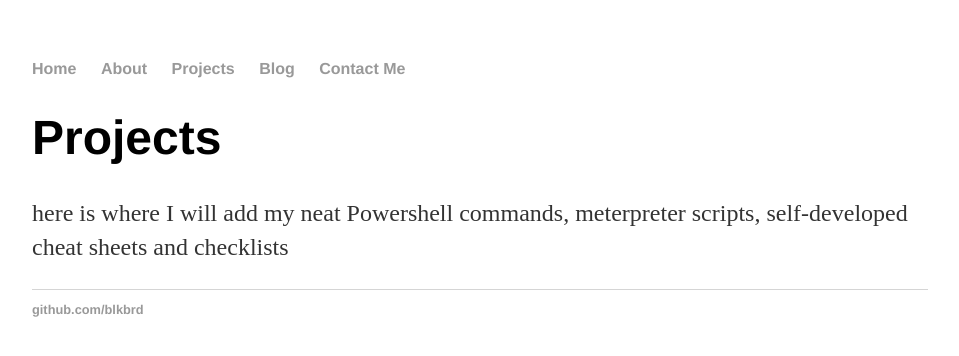
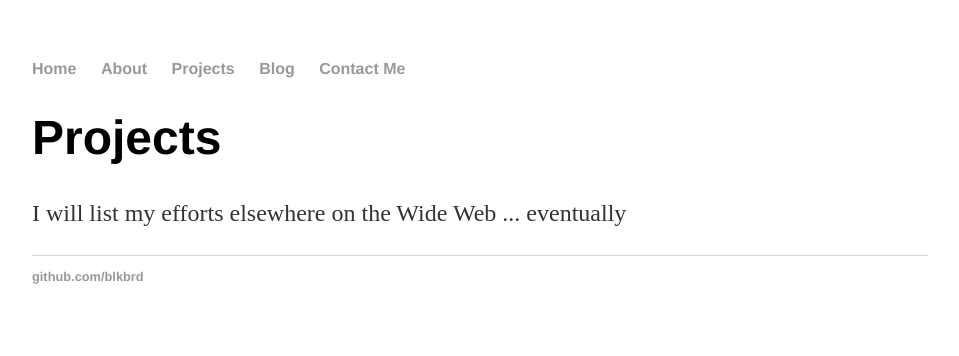
Before and after one commit to blkbrd/blkbrd.github.io, a Jekyll site: the page built from projects/index.html, in a window 1280 px wide. Shown: the top 356 px of the page, without its empty margins (160-1119 px from the left). Built offline with Jekyll 4.4.1, drawn with Linux system fonts in a browser that asks for light colours.

Commit message:
Update index.html
changed description

```diff
--- a/projects/index.html
+++ b/projects/index.html
@@ -3,4 +3,4 @@ layout: default
 title: Projects
 ---
 <h1>{{ page.title }}</h1>
-<p> here is where I will add my neat Powershell commands, meterpreter scripts, self-developed cheat sheets and checklists <p>
+<p> I will list my efforts elsewhere on the Wide Web ... eventually <p>
```
